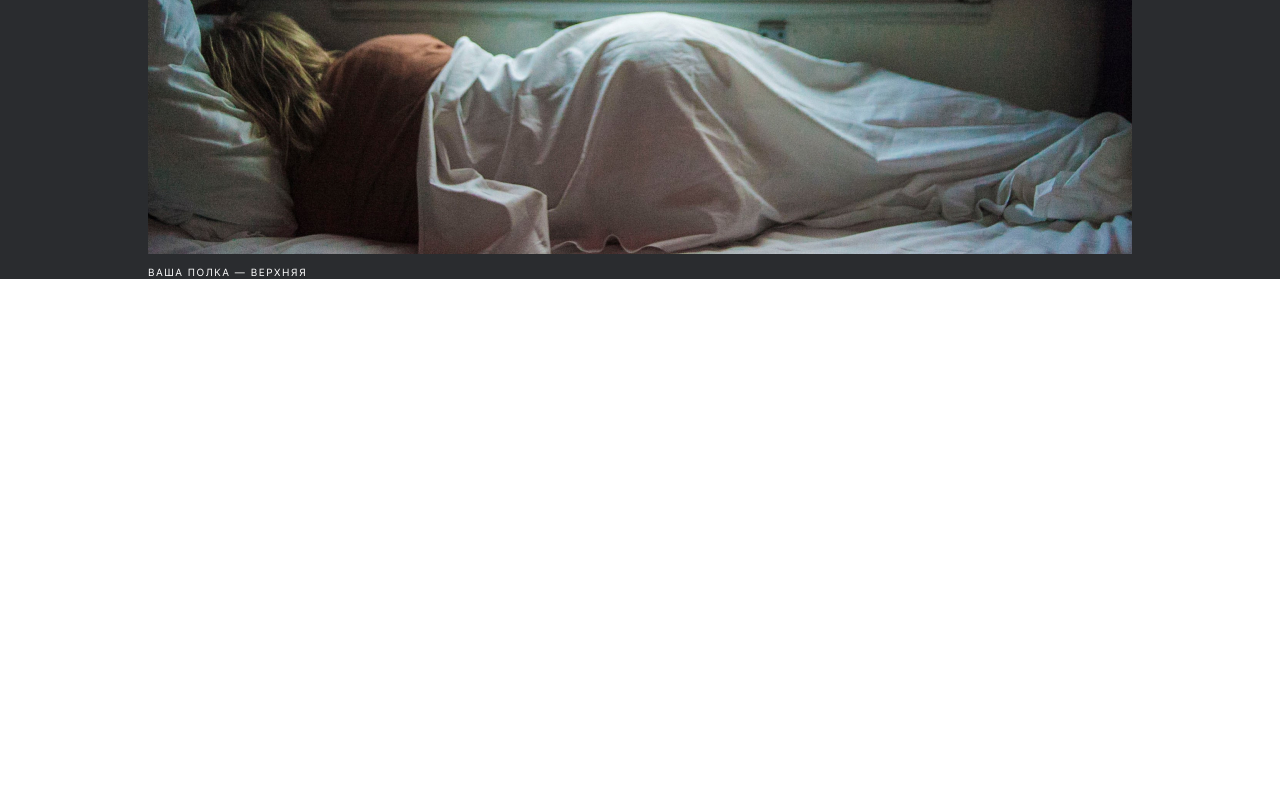
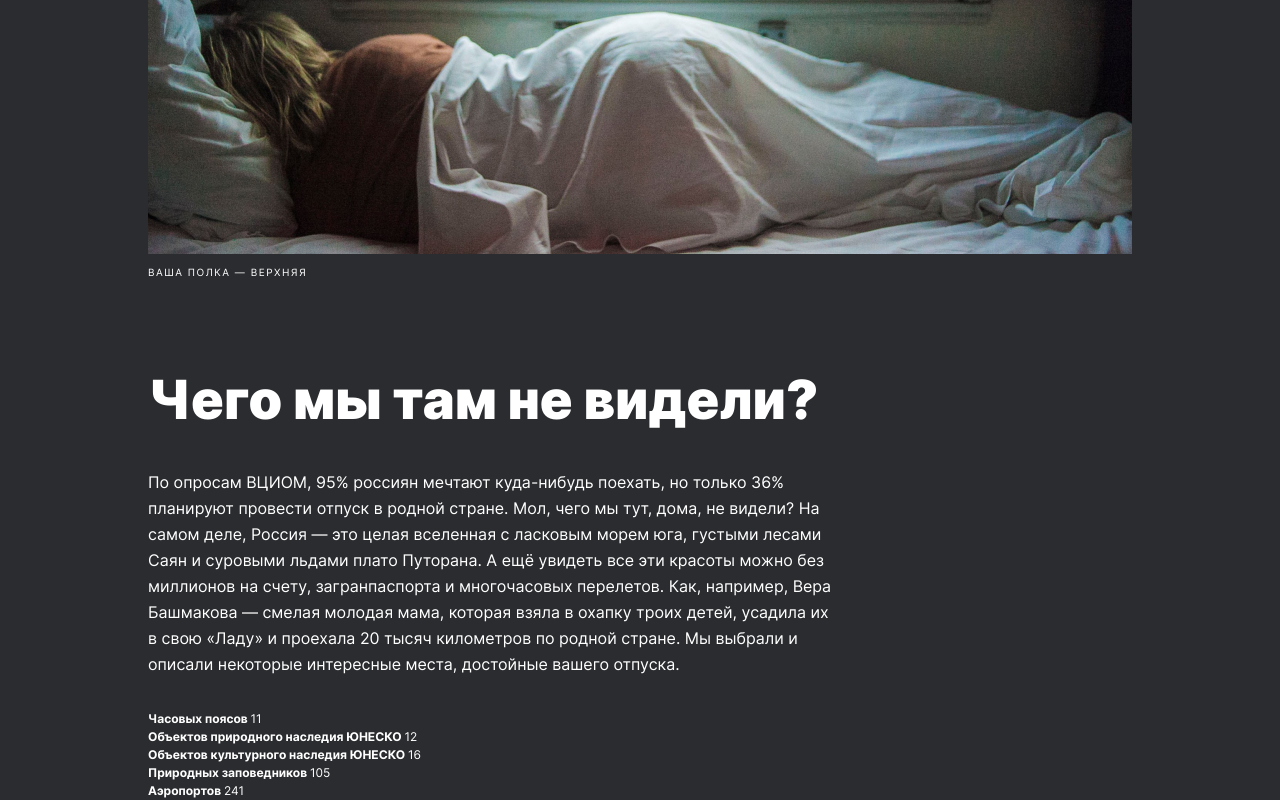
Before and after one commit to Galdenysh/russian-travel, a plain HTML site: page index.html in a window 1280 px wide. Shown: the part 865-1665 px from the top of the page. Before the commit the page ends 1144 px from the top, so only its background shows below. Drawn offline with Linux system fonts and the light colour scheme.

Commit message:
add section intro

```diff
--- a/blocks/header/__lang-list/header__lang-list.css
+++ b/blocks/header/__lang-element/header__lang-element.css
@@ -1,8 +1,8 @@
-.header__lang-list {
+.header__lang-element {
   display: inline;
   margin-right: 18px;
 }
 
-.header__lang-list:last-of-type {
+.header__lang-element:last-of-type {
   margin-right: 0;
 }
--- /dev/null
+++ b/blocks/intro/__list-element/intro__list-element.css
@@ -0,0 +1,6 @@
+.intro__list-element {
+  font-style: normal;
+  font-weight: bold;
+  font-size: 12px;
+  line-height: 18px;
+}
--- /dev/null
+++ b/blocks/intro/__list/intro__list.css
@@ -0,0 +1,6 @@
+.intro__list {
+  padding: 0;
+  margin: 33px 0 0;
+  max-width: 690px;
+  list-style-type: none;
+}
--- /dev/null
+++ b/blocks/intro/__span-accent/intro__span-accent.css
@@ -0,0 +1,3 @@
+.intro__span-accent {
+  font-weight: normal;
+}
--- /dev/null
+++ b/blocks/intro/__text/intro__text.css
@@ -0,0 +1,8 @@
+.intro__text {
+  margin: 40px 0 0;
+  font-style: normal;
+  font-weight: normal;
+  font-size: 16px;
+  line-height: 26px;
+  max-width: 690px;
+}
--- /dev/null
+++ b/blocks/intro/__title/intro__title.css
@@ -0,0 +1,8 @@
+.intro__title {
+  margin: 0;
+  font-style: normal;
+  font-weight: 900;
+  font-size: 54px;
+  line-height: 58px;
+  max-width: 690px;
+}
--- a/blocks/intro/intro.css
+++ b/blocks/intro/intro.css
@@ -0,0 +1,5 @@
+.intro {
+  margin: auto;
+  padding-top: 92px;
+  max-width: 984px;
+}
--- a/index.html
+++ b/index.html
@@ -16,10 +16,10 @@
     <header class="header">
       <img class="logo" src="./images/__logo.svg" alt="Логотип">
       <ul class="header__lang">
-        <li class="header__lang-list">
+        <li class="header__lang-element">
           <a href="#" class="header__lang-link header__lang-link_open">Ru</a>
         </li>
-        <li class="header__lang-list">
+        <li class="header__lang-element">
           <a href="#" class="header__lang-link">En</a>
         </li>
       </ul>
@@ -34,7 +34,15 @@
         </figure>
       </section>
       <section class="intro">
-
+        <h2 class="intro__title">Чего мы там не видели?</h2>
+        <p class="intro__text">По опросам ВЦИОМ, 95% россиян мечтают куда-нибудь поехать, но только 36% планируют провести отпуск в родной стране. Мол, чего мы тут, дома, не видели? На самом деле, Россия — это целая вселенная с ласковым морем юга, густыми лесами Саян и суровыми льдами плато Путорана. А ещё увидеть все эти красоты можно без миллионов на счету, загранпаспорта и многочасовых перелетов. Как, например, Вера Башмакова — смелая молодая мама, которая взяла в охапку троих детей, усадила их в свою «Ладу» и проехала 20 тысяч километров по родной стране. Мы выбрали и описали некоторые интересные места, достойные вашего отпуска.</p>
+        <ul class="intro__list">
+          <li class="intro__list-element">Часовых поясов <span class="intro__span-accent">11</span></li>
+          <li class="intro__list-element">Объектов природного наследия ЮНЕСКО <span class="intro__span-accent">12</span></li>
+          <li class="intro__list-element">Объектов культурного наследия ЮНЕСКО <span class="intro__span-accent">16</span></li>
+          <li class="intro__list-element">Природных заповедников <span class="intro__span-accent">105</span></li>
+          <li class="intro__list-element">Аэропортов <span class="intro__span-accent">241</span></li>
+        </ul>
       </section>
     </main>
     <footer class="footer">
--- a/pages/index.css
+++ b/pages/index.css
@@ -6,7 +6,7 @@
 @import url(../blocks/header/header.css);
 @import url(../blocks/logo/logo.css);
 @import url(../blocks/header/__lang/header__lang.css);
-@import url(../blocks/header/__lang-list/header__lang-list.css);
+@import url(../blocks/header/__lang-element/header__lang-element.css);
 @import url(../blocks/header/__lang-link/header__lang-link.css);
 @import url(../blocks/header/__lang-link/_open/header__lang-link_open.css);
 
@@ -19,5 +19,10 @@
 @import url(../blocks/lead/__caption/lead__caption.css);
 
 @import url(../blocks/intro/intro.css);
+@import url(../blocks/intro/__title/intro__title.css);
+@import url(../blocks/intro/__text/intro__text.css);
+@import url(../blocks/intro/__list/intro__list.css);
+@import url(../blocks/intro/__list-element/intro__list-element.css);
+@import url(../blocks/intro/__span-accent/intro__span-accent.css);
 
 @import url(../blocks/footer/footer.css);
```
